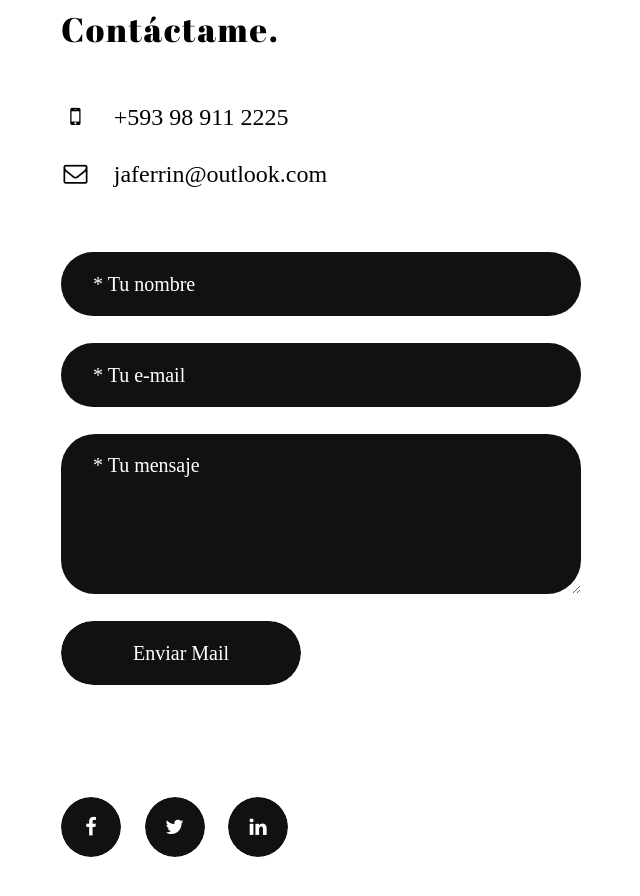
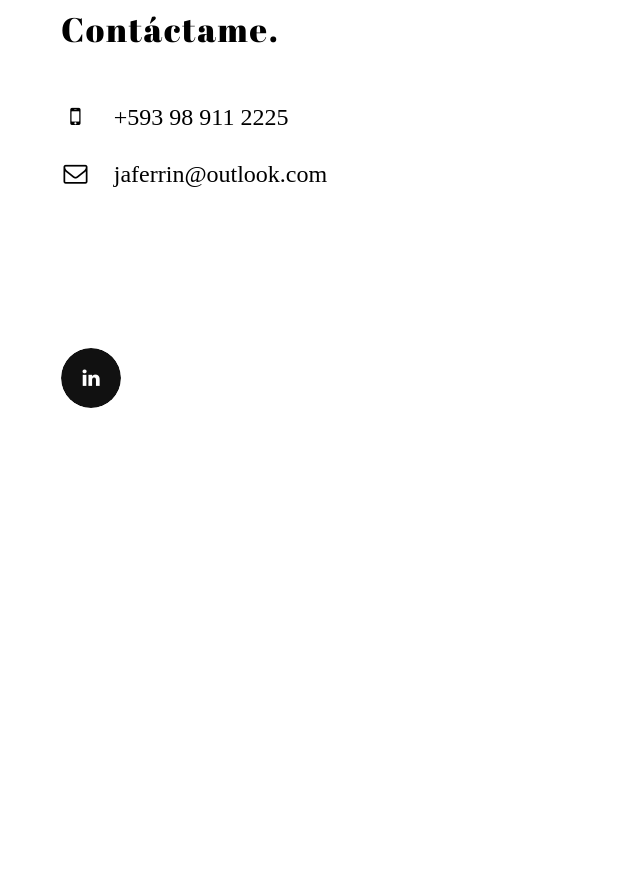
Before and after one commit to JosueAFerrin/JosueAFerrin.github.io, a plain HTML site: page index.html in a window 1280 px wide. Shown: the part 2988-3884 px from the top of the page, without its empty margins (639-1279 px from the left). After the commit the page ends 3482 px from the top, so only its background shows below. Drawn offline with Linux system fonts and the light colour scheme; a web font is replaced by a local one.

Commit message:
commit final

```diff
--- a/index.html
+++ b/index.html
@@ -346,27 +346,7 @@
                     <!-- /CONTACT LIST -->
 
 
-                    <!-- CONTACT FORM -->
-                    <form id="contact-form" action="assets/php/contact.php" method="post">
 
-
-                        <input id="contact-form-name" type="text" name="name" class="form-control scroll-animated-from-right" placeholder="* Tu nombre">
-
-                        <input id="contact-form-email" type="text" name="email" class="form-control scroll-animated-from-right" placeholder="* Tu e-mail">
-
-                        <!-- PHANTOM ELEMENT ( HONEYPOT CAPTCHA FOR SECURITY ) -->
-                        <div class="fhp-input"><input id="contact-form-company" type="text" name="company" class="form-control"></div>
-                        <!-- /PHANTOM ELEMENT ( HONEYPOT CAPTCHA FOR SECURITY ) -->
-
-                        <textarea id="contact-form-message" name="message" class="form-control scroll-animated-from-right" placeholder="* Tu mensaje"></textarea>
-
-                        <button type="submit" class="form-control scroll-animated-from-right">Enviar Mail</button>
-
-                        <div class="success-message">* The Email was Sent Successfully!</div>
-
-
-                    </form>
-                    <!-- /CONTACT FORM -->
 
 
                 </section>
@@ -381,9 +361,9 @@
                     <ul class="social-icons scroll-animated-from-right">
 
 
-                        <li><a href="https://www.facebook.com/share/MX35gokdBAfvRAFn/?mibextid=qi2Omg"><i class="fa fa-facebook" aria-hidden="true"></i></a></li>
-                        <li><a href="https://x.com/Snart619?t=xtE9CQqOa-TymDck-eYD1Q&s=09"><i class="fa fa-twitter" aria-hidden="true"></i></a></li>
-                        <li><a href="https://x.com/Snart619?t=xtE9CQqOa-TymDck-eYD1Q&s=09"><i class="fa fa-linkedin" aria-hidden="true"></i></a></li>
+                        <!--<li><a href=""><i class="fa fa-facebook" aria-hidden="true"></i></a></li>-->
+                        <!--<li><a href=""><i class="fa fa-twitter" aria-hidden="true"></i></a></li>-->
+                        <li><a href="https://www.linkedin.com/in/josue-ferrin-270121337/"><i class="fa fa-linkedin" aria-hidden="true"></i></a></li>
 
 
                     </ul>
```
